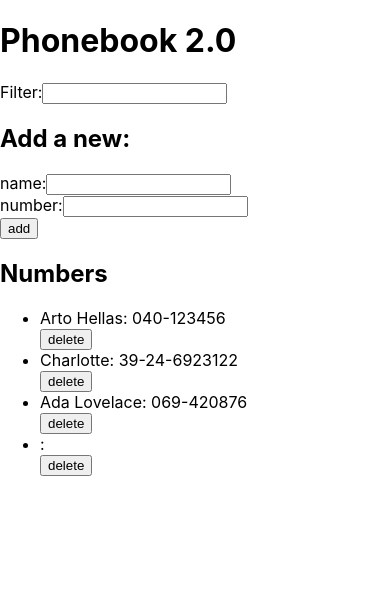
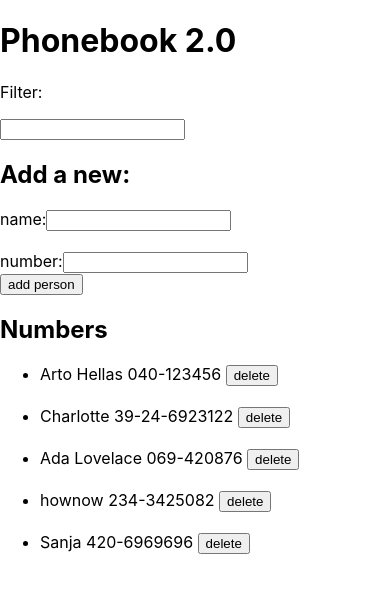
Before and after one commit to sweetening/full-stack-open, a React (Create React App) app in the folder part2/phonebook/: page / in a window 390 px wide. Shown: the top 592 px of the page. Built offline with nearby package versions, Linux system fonts and the light colour scheme; data requests are answered from the project's data file.

Commit message:
phonebook final

```diff
--- a/part2/phonebook/db.json
+++ b/part2/phonebook/db.json
@@ -16,9 +16,14 @@
       "id": 6
     },
     {
-      "name": "",
-      "number": "",
-      "id": 7
+      "name": "hownow",
+      "number": "234-3425082",
+      "id": 8
+    },
+    {
+      "name": "Sanja",
+      "number": "420-6969696",
+      "id": 9
     }
   ]
 }
--- a/part2/phonebook/src/App.js
+++ b/part2/phonebook/src/App.js
@@ -2,6 +2,7 @@ import React, { useState, useEffect } from 'react';
 import Persons from './components/Persons';
 import Notification from './components/Notification';
 import Form from './components/Form';
+import Filter from './components/Filter';
 import directoryService from './services/directory';
 
 const App = () => {
@@ -9,30 +10,35 @@ const App = () => {
   const [ newName, setNewName ] = useState('');
   const [ newNumber, setNewNumber ] = useState('');
   const [ filterBy, setFilterBy ] = useState('');
-  const [ errorMessage, setErrorMessage ] = useState(null);
+  const [ notification, setNotification ] = useState(null);
 
-  const showNotification = (content, color = "ff0000") => {
-    setErrorMessage(content, color);
+  const showNotification = (content, type='green') => {
+    setNotification({ content, type });
     setTimeout(() => {
-      setErrorMessage("nope");
+      setNotification(null);
     }, 5000);
   };
 
-  const handleAddPerson = (event) => {
+  const handleAddNameChange = (event) => setNewName(event.target.value);
+  const handleAddNumberChange = (event) => setNewNumber(event.target.value);
+  const handleFilterChange = (event) => setFilterBy(event.target.value);
+
+  const handleSubmit = (event) => {
     event.preventDefault();
-
-    const existing = persons.find(p => p.name === newName);
+    console.log(newName, newNumber);
+    const existing = persons.find(p => p.name === newName)
     if (existing) {
       const ok = window.confirm(`${existing.name} already in phonebook, replace the old number with new one?`);
+      console.log(existing);
       if (ok) {
         directoryService.update(existing.id, {
           name: existing.name,
           number: newNumber
-        }).then(returnedPerson => {
-          setPersons(persons.map(person => person.id !== existing.id ? person : returnedPerson));
+        }).then(returned => {
+          setPersons(persons.map(person => person.id !== existing.id ? person : returned));
           showNotification(`Changed number of  ${existing.name}`);
-          setNewName('');
-          setNewNumber('');
+          setNewName();
+          setNewNumber();
         })
       };
 
@@ -40,23 +46,20 @@ const App = () => {
       directoryService.create({
         name: newName,
         number: newNumber
-      }).then(addedPerson => {
-        setPersons(persons.concat(addedPerson));
+      }).then(added => {
+        setPersons(persons.concat(added));
         showNotification(`Added ${newName}`);
         setNewName('');
         setNewNumber('');
       }).catch(error => {
         console.log(error.response.data.error);
-        showNotification(`${error.response.data.error} `, 'errorMessage');
+        showNotification(`${error.response.data.error} `, 'red');
       })
     }
   };
 
-  const handleAddNameChange = (event) => setNewName(event.target.value);
-  const handleAddNumberChange = (event) => setNewNumber(event.target.value);
-  const handleFilter = (event) => setFilterBy(event.target.value);
-
-  const handleDelete = (id, deletion) => {
+  const handleDelete = (id) => {
+    const deletion = persons.find(p => p.id === id)
     if (window.confirm(`Delete ${deletion}?`)) {
       directoryService
         .remove(id)
@@ -74,7 +77,7 @@ const App = () => {
   useEffect(() => {
     directoryService
       .getAll()
-      .then((initialPersons) => setPersons(initialPersons));
+      .then((bobby) => setPersons(bobby));
   }, []);
 
   const personsToShow = filterBy.length === 0 ?
@@ -84,9 +87,12 @@ const App = () => {
   return (
     <div>
       <h1>Phonebook 2.0</h1>
-      <Notification message={errorMessage} />
+      <Notification notification={notification} />
       <div>
-        Filter:<input value={filterBy} onChange={handleFilter} />
+        <Filter
+          value={filterBy}
+          onChange={handleFilterChange}
+        />
       </div>
       <h2>Add a new:</h2>
       <Form
@@ -94,7 +100,7 @@ const App = () => {
         handleAddNumberChange={handleAddNumberChange}
         handleAddName={newName}
         handleAddNumber={newNumber}
-        handleAddPerson={handleAddPerson}
+        handleSubmit={handleSubmit}
       />
       <h2>Numbers</h2>
       <Persons
--- /dev/null
+++ b/part2/phonebook/src/components/Filter.js
@@ -0,0 +1,12 @@
+import React from "react";
+
+const Filter = (props) => {
+  return(
+  <div>
+    <p> Filter: </p>
+    <input value={props.value} onChange={props.onChange}></input>
+  </div>
+  );
+};
+
+export default Filter;
--- a/part2/phonebook/src/components/Form.js
+++ b/part2/phonebook/src/components/Form.js
@@ -1,28 +1,29 @@
 import React from "react";
 
-const Form = (props) => {
+const Form = ({ handleAddNameChange, handleAddNumberChange, newName, newNumber, handleSubmit }) => {
 
   return (
-    <form onSubmit={props.handleAddPerson}>
+    <form onSubmit={handleSubmit}>
       <div>
         name:
         <input
-          value={props.newName}
-          onChange={props.handleNameChange}
+          value={newName}
+          onChange={handleAddNameChange}
+        />
+      </div>
+      <br />
+      <div>
+        number:
+        <input
+          value={newNumber}
+          onChange={handleAddNumberChange}
         />
       </div>
       <div>
-        number:
-        <input
-          value={props.newNumber}
-          onChange={props.handleNumberChange}
-        />
-      </div>
-      <div>
-        <button type="submit">add</button>
+        <button type="submit">add person</button>
       </div>
     </form>
   )
-}
+};
 
 export default Form;
--- a/part2/phonebook/src/components/Notification.js
+++ b/part2/phonebook/src/components/Notification.js
@@ -1,8 +1,15 @@
 import React from "react";
 
-const Notification = ({ message, isErrorMessage = false }) => {
-  const notification = isErrorMessage ? "error" : "notification";
-  return <p className={notification}>{message}</p>;
+const Notification = ({ notification }) => {
+  if (notification === null) {
+    return null
+  };
+
+  return (
+    <div className={notification.type}>
+      {notification.content}
+    </div>
+  )
 };
 
 export default Notification;
--- a/part2/phonebook/src/components/Person.js
+++ /dev/null
@@ -1,11 +0,0 @@
-import React from 'react';
-
-const Person = ({ id, name, number }) => {
-  return (
-    <div>
-      <li>{name}: {number}</li>
-    </div>
-  )
-};
-
-export default Person;
--- a/part2/phonebook/src/components/Persons.js
+++ b/part2/phonebook/src/components/Persons.js
@@ -1,18 +1,15 @@
 import React from 'react';
-import Person from './Person';
 
 const Persons = ({ persons, handleDelete }) => {
   const showPersons = () => {
     return persons.map(p =>
-      <div>
-        <Person
-          key={p.name}
-          name={p.name}
-          number={p.number}
-        />
+      <div key={p.id}>
+        <li>
+        {p.name} {p.number} {}
         <button onClick={() => handleDelete(p.id, p.name, p.number)}>
           delete
         </button>
+        </li>
         <br />
       </div>
     )
--- a/part2/phonebook/src/index.css
+++ b/part2/phonebook/src/index.css
@@ -1,27 +1,33 @@
 body {
   margin: 0;
-  font-family: -apple-system, BlinkMacSystemFont, 'Segoe UI', 'Roboto', 'Oxygen',
-    'Ubuntu', 'Cantarell', 'Fira Sans', 'Droid Sans', 'Helvetica Neue',
+  font-family: -apple-system, BlinkMacSystemFont, "Segoe UI", "Roboto", "Oxygen",
+    "Ubuntu", "Cantarell", "Fira Sans", "Droid Sans", "Helvetica Neue",
     sans-serif;
   -webkit-font-smoothing: antialiased;
   -moz-osx-font-smoothing: grayscale;
-};
+}
 
 code {
-  font-family: source-code-pro, Menlo, Monaco, Consolas, 'Courier New',
+  font-family: source-code-pro, Menlo, Monaco, Consolas, "Courier New",
     monospace;
-};
+}
 
-h1 {
-  color: green;
-};
-
-.error {
+.red {
   color: red;
-  background: lightgrey;
-  font-size: 20px;
-  border-style: solid;
+  background: rgb(228, 255, 107);
+  font-size: 25px;
+  border-style: dotted;
   border-radius: 5px;
   padding: 10px;
   margin-bottom: 10px;
-} ;
+}
+
+.green {
+  color: green;
+  background: rgb(228, 255, 107);
+  font-size: 25px;
+  border-style: dotted;
+  border-radius: 5px;
+  padding: 10px;
+  margin-bottom: 10px;
+}
```
Also changed, not shown: 1 other file (tests, documents, lock files or other folders).
